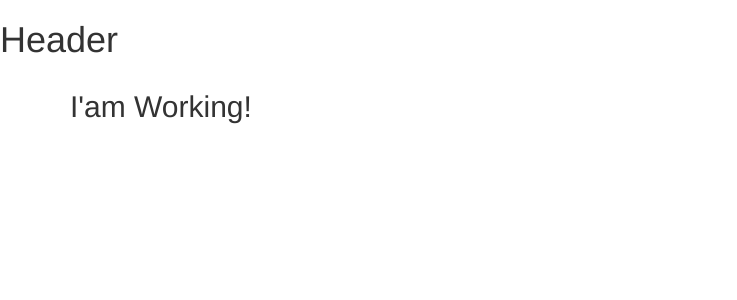
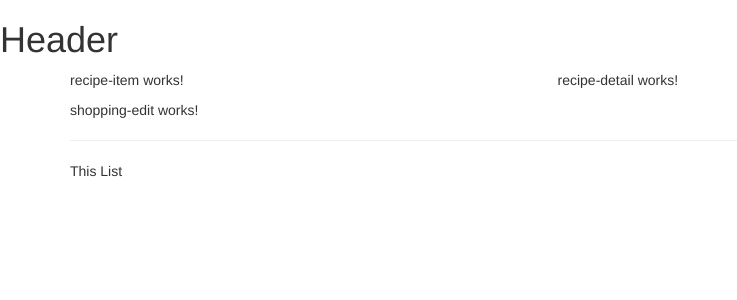
Before and after one commit to gvpinto/ng-complete-guide, an Angular app: page / in a window 1280 px wide. Shown: the top 300 px of the page, without its empty margins (0-737 px from the left). Built offline with nearby package versions, Linux system fonts and the light colour scheme.

Commit message:
Nested Components where needed

```diff
--- a/src/app/app.component.html
+++ b/src/app/app.component.html
@@ -1,6 +1,9 @@
 <app-header></app-header>
 <div class="container">
   <div class="row">
-    <div class="col-md-12"><h2>I'am Working!</h2></div>
+    <div class="col-md-12">
+      <app-recipes></app-recipes>
+      <app-shopping-list></app-shopping-list>
+    </div>
   </div>
 </div>
--- a/src/app/recipes/recipe-list/recipe-list.component.html
+++ b/src/app/recipes/recipe-list/recipe-list.component.html
@@ -1 +1 @@
-<p>recipe-list works!</p>
+<app-recipe-item></app-recipe-item>
--- a/src/app/recipes/recipes.component.html
+++ b/src/app/recipes/recipes.component.html
@@ -1 +1,4 @@
-<p>recipes works!</p>
+<div class="row">
+  <div class="col-md-5"><app-recipe-list></app-recipe-list></div>
+  <div class="col-md-7"><app-recipe-detail></app-recipe-detail></div>
+</div>
--- a/src/app/shopping-list/shopping-list.component.html
+++ b/src/app/shopping-list/shopping-list.component.html
@@ -1 +1,7 @@
-<p>shopping-list works!</p>
+<div class="row">
+  <div class="col-xs-10">
+    <app-shopping-edit></app-shopping-edit>
+    <hr />
+    <p>This List</p>
+  </div>
+</div>
```
